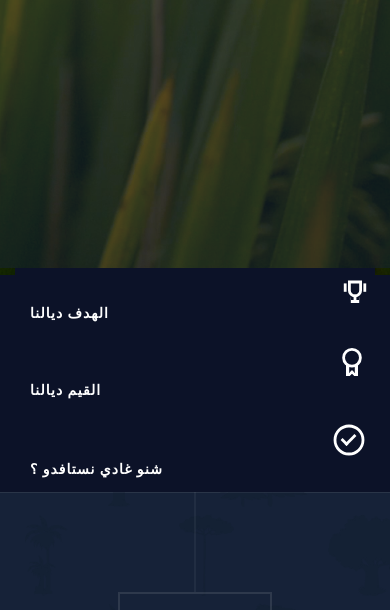
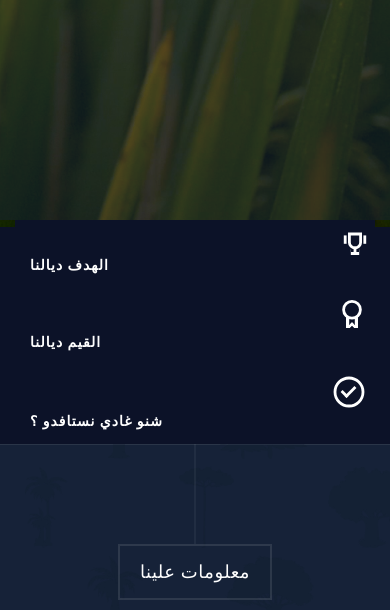
Before and after one commit to salimchamrouk/ChajaratElKayeir, a plain HTML site: page index.html in a window 390 px wide. Shown: the part 490-1100 px from the top of the page. Drawn offline with Linux system fonts and the light colour scheme; files whose address does not match are found by name.

Commit message:
initial commit

```diff
--- a/assets/css/templatemo-grad-school.css
+++ b/assets/css/templatemo-grad-school.css
@@ -14,22 +14,6 @@ body {
 }
 
 /* Basic */
-
-body {
-    /* Le site est taillé pour un affichage 1024px */
-    width: 1024px;
-}
-
-    body {
-        width: 1024px;
-    }
-    @media (max-width: 1023px) {
-        /* Cependant, si l'écran est inférieur à 1024px... */
-        /* ...alors on applique la propriété suivante */
-        body {
-            width: auto;
-        }
-    }
 
 
 input, textarea {
--- a/index.html
+++ b/index.html
@@ -1,10 +1,6 @@
 <!DOCTYPE html>
 <html dir="rtl" lang="ar" >
 
-<!-- ... -->
-<a class="display-desktop" href="desktop-first_desktop-version.html">Afficher version Bureau</a>
-<!-- ... -->
-<a class="display-responsive" href="desktop-first_mobile-version.html">Afficher version Mobile/Tablette</a>
 <!-- ... -->
 
   <head>
```
